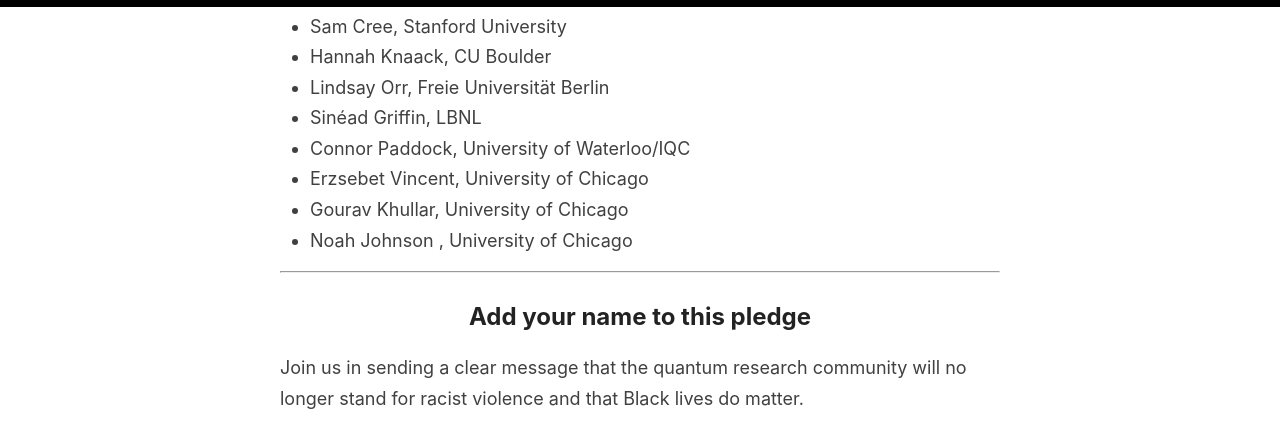
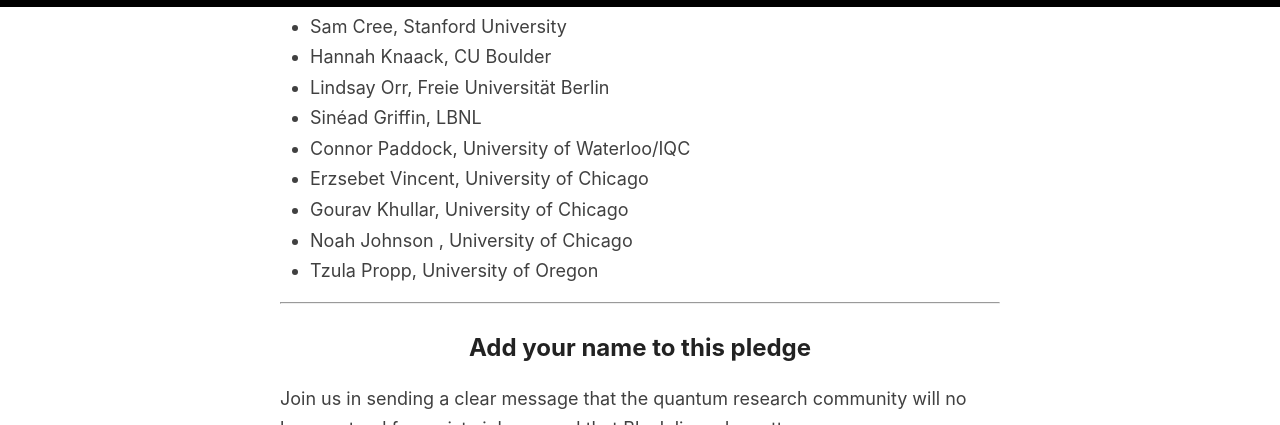
Before and after one commit to quantumforblacklives/quantumforblacklives.github.io, a Jekyll site: the page built from index.html, in a window 1280 px wide and 900 px high, scrolled down 3828 px, cut to the strip 0-425 px from the top of the window. Built offline with Jekyll 4.4.1, drawn with Linux system fonts in a browser that asks for light colours; the list of posts is cut into pages by our own code.

Commit message:
Add signature from Tzula Propp.

```diff
--- a/_includes/signatories.md
+++ b/_includes/signatories.md
@@ -27,3 +27,4 @@
 - Erzsebet Vincent, University of Chicago
 - Gourav Khullar, University of Chicago
 - Noah Johnson , University of Chicago
+- Tzula Propp, University of Oregon
```
